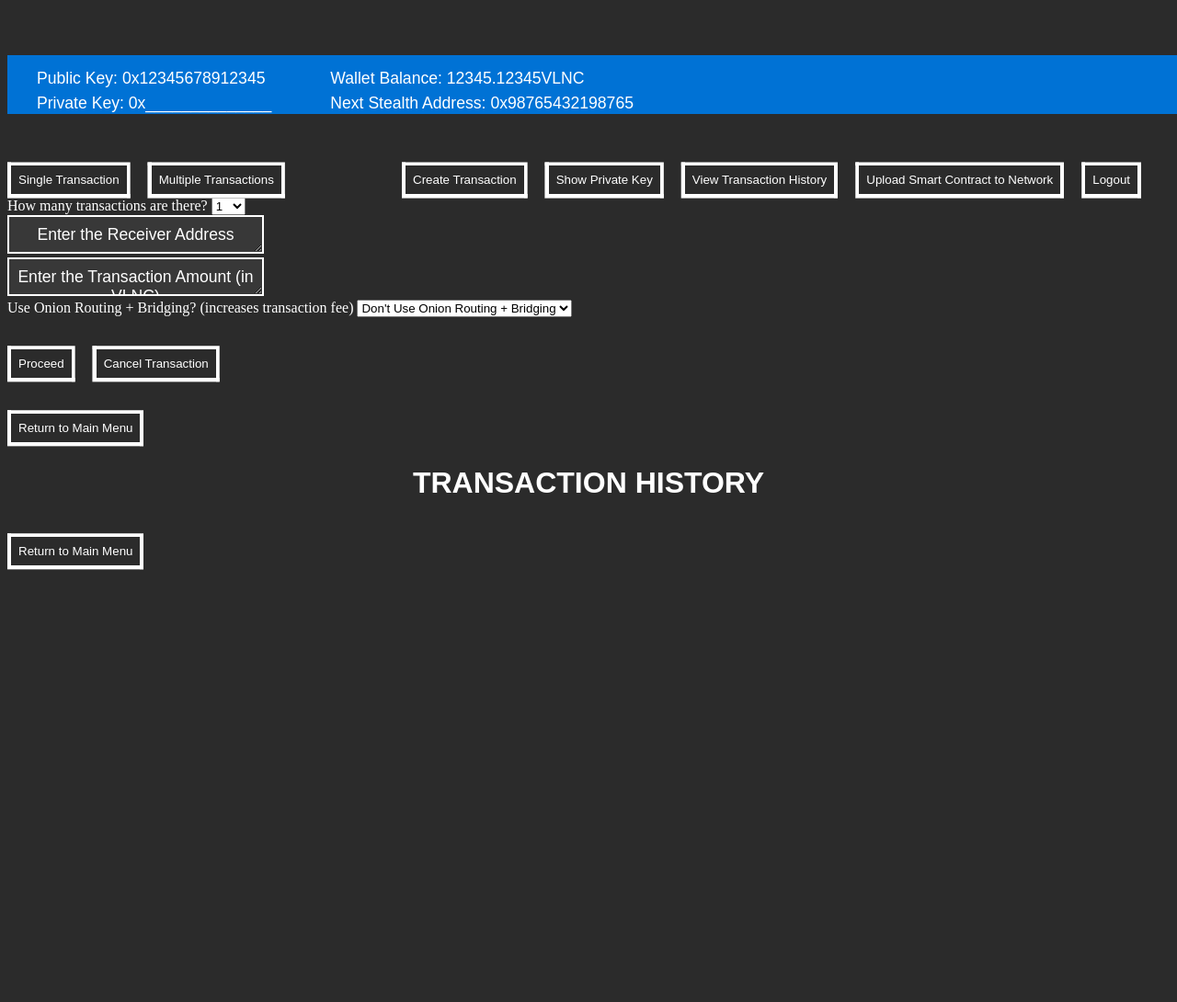
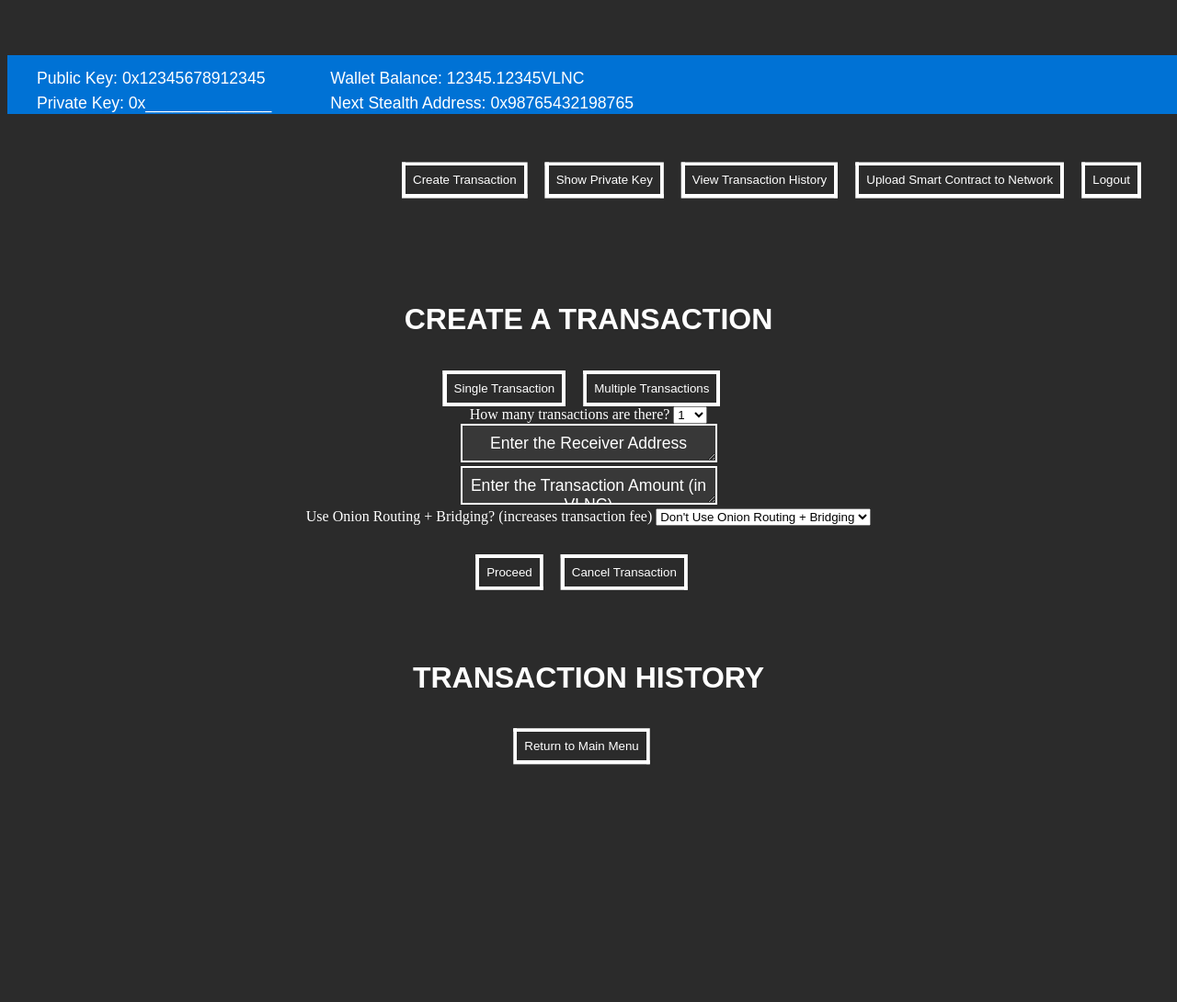
Before and after one commit to thevalencyproject/valency-wallet, a plain HTML site: page gui/index.html in a window 1280 px wide. Shown: the part 760-1850 px from the top of the page at 92% size. Before the commit the page ends 1628 px from the top, so only its background shows below. Drawn offline with Linux system fonts and the light colour scheme.

Commit message:
Centred Main Content in Prep for Styling

```diff
--- a/gui/index.html
+++ b/gui/index.html
@@ -50,6 +50,8 @@
     <!--- Main Screen (below control bar) -->
     <div id="controlpanel">
         <!--- Create Transaction -->
+        <div id="createtransaction">
+            <h1>CREATE A TRANSACTION</h1>
             <button onclick="singleTransaction()">Single Transaction</button>
             <button onclick="multipleTransactions()">Multiple Transactions</button><br>
 
@@ -84,13 +86,14 @@
             <button onclick="cancelTransaction()">Cancel Transaction</button>
 
             <p id="transactionresult"></p>
-        <button onclick="returnToMainMenu()">Return to Main Menu</button>
-
+        </div>
 
         <!--- Check Transaction History -->
+        <div id="checktransactionhistory">
             <h1>TRANSACTION HISTORY</h1>
             <p id="transactionhistoryresult"></p>
             <button onclick="returnToMainMenu()">Return to Main Menu</button>
         </div>
+    </div>
 </body>
 </html>
--- a/gui/styles.css
+++ b/gui/styles.css
@@ -132,4 +132,22 @@ h1 {
 /* Control Panel*/
 #controlpanel {
     height: 92vh;
+    padding-top: 23vh;
+    padding-bottom: 23vh;
 }
+
+#createtransaction {
+    width: 50vw;
+    height: 46vh;
+    text-align: center;
+    margin: 0 auto;
+}
+
+#checktransactionhistory {
+    width: 50vw;
+    height: 46vh;
+    margin-top: 23vh;
+    margin-bottom: 23vh;
+    text-align: center;
+    margin: 0 auto;
+}
```
Lines whose indentation alone changed are shown as unchanged.
